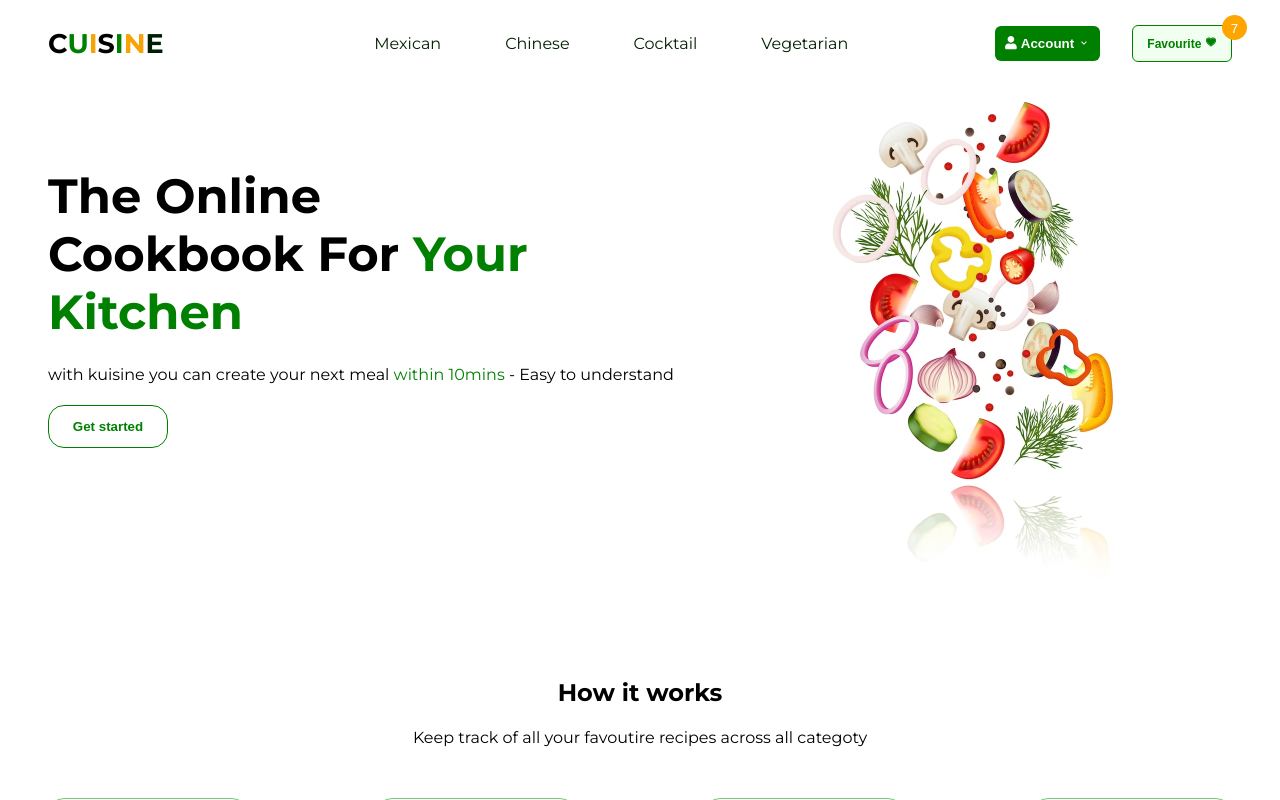
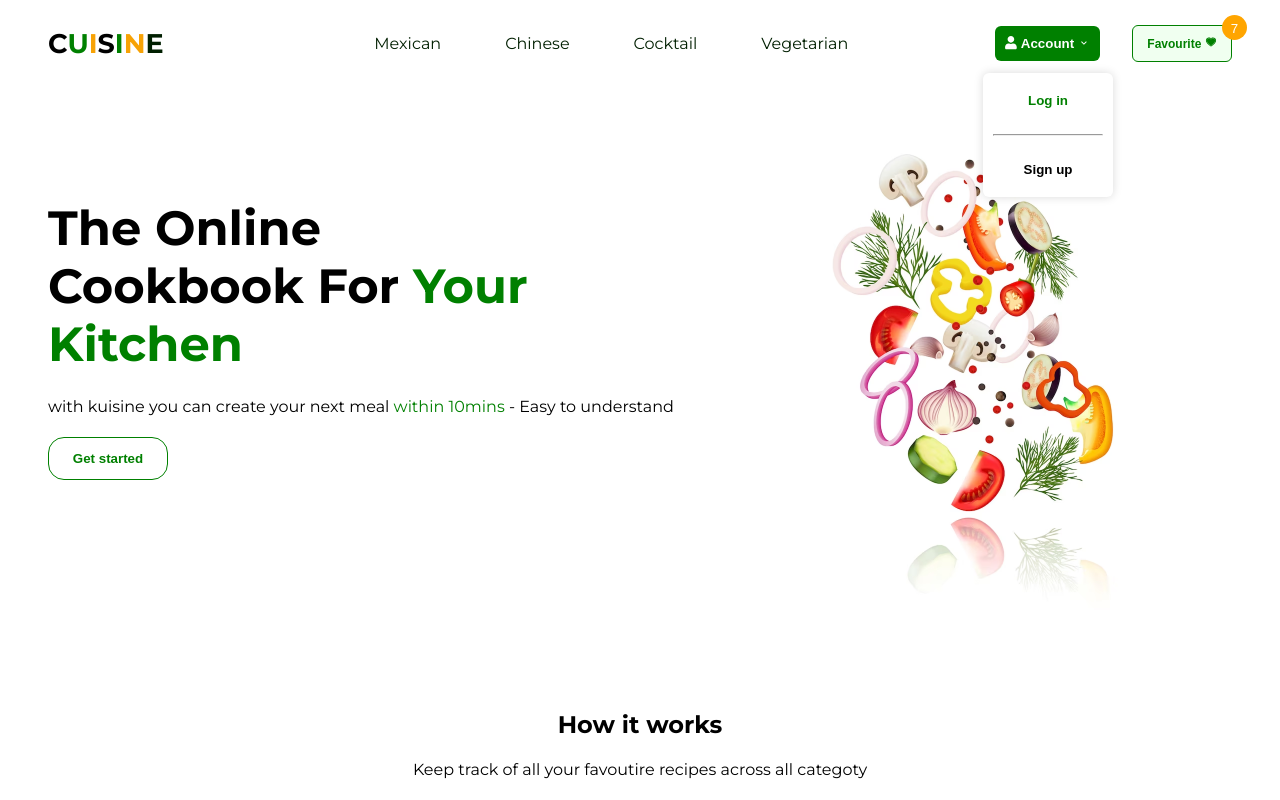
Before and after one commit to Victor-udenna/Food_cuisines, a React (Vite) app: page / in a window 1280 px wide. Both pictures are taken after a click on the button "Account". Shown: the top 800 px of the page. Built offline with nearby package versions, Linux system fonts and the light colour scheme; data requests are answered from the project's data file; a web font is replaced by a local one.

Commit message:
Edited layout

```diff
--- a/src/App.tsx
+++ b/src/App.tsx
@@ -4,7 +4,7 @@ import "./App.scss";
 
 import { Routes, Route, BrowserRouter } from "react-router-dom";
 
-import { Home } from "./Components/Template/Home";
+import { Home } from "./Components/Page/Home";
 import { Mexicanfood } from "./Components/Template/Mexicanfood";
 import { Chinesepage } from "./Components/Template/Chinesepage";
 import { Cocktailpage } from "./Components/Template/Cocktailpage";
--- a/src/Components/Molecule/Desktopnav.tsx
+++ b/src/Components/Molecule/Desktopnav.tsx
@@ -1,4 +1,4 @@
-import React from "react";
+import {useState} from "react";
 import { Navlist } from "../Atom/Navlist";
 import Logo from "../Atom/Logo";
 import { Link } from "react-router-dom";
@@ -6,7 +6,18 @@ import { Primarybutton } from "../Atom/Primarybutton";
 import { FaUser } from "react-icons/fa";
 import {BiChevronDown} from "react-icons/bi"
 
-export const DesktopNav = () => {
+ const Desktopnav = () => {
+
+const [isauthdropdown, setAuthdropdown] = useState(false);
+
+  const openAuthdropdown =()=>{
+    setAuthdropdown(!isauthdropdown);
+  }
+
+  const closeAuthdropdown =()=>{
+    setAuthdropdown(false);
+  }
+
   return (
     <nav className="desktop_nav">
       <div className="logo_container">
@@ -16,12 +27,20 @@ export const DesktopNav = () => {
       </div>
       <Navlist />
 <div className="desktop__nav__btn">
-<button className="login__btn"><FaUser/> Account <BiChevronDown/></button>
+<button className="acc__btn" onClick={openAuthdropdown}><FaUser/> Account <BiChevronDown/></button>
 <Link to="/Favouritepage">
           <Primarybutton />
         </Link>
-
+{isauthdropdown  && (
+  <div className="auth_dropdown">
+  <button className="login_btn">Log in</button>
+  <hr></hr>
+  <button className="signup_btn">Sign up</button>
+  </div>
+)}
 </div>
     </nav>
   );
 };
+
+export default Desktopnav
--- a/src/Components/Molecule/Mobilenav.tsx
+++ b/src/Components/Molecule/Mobilenav.tsx
@@ -48,7 +48,7 @@ export const MobileNav = () => {
       >
         <Navlist />
 <div className="mobile_nav__btn__container">
-<button className="login__btn"><FaUser/> Account <BiChevronDown/></button>
+<button className="acc__btn"><FaUser/> Account <BiChevronDown/></button>
         <Link to="/Favouritepage">
           <Primarybutton />
         </Link>
--- a/src/Components/Organism/Navbar.tsx
+++ b/src/Components/Organism/Navbar.tsx
@@ -1,12 +1,12 @@
 import React from "react";
-import { DesktopNav } from "../Molecule/Desktopnav";
+import Desktopnav  from "../Molecule/Desktopnav";
 import { MobileNav } from "../Molecule/Mobilenav";
 
 export const Navbar = () => {
   return (
     <nav className="nav_template">
       <MobileNav />
-      <DesktopNav />
+      <Desktopnav />
     </nav>
   );
 };
--- a/src/index.scss
+++ b/src/index.scss
@@ -137,7 +137,7 @@ a:-webkit-any-link {
 
 .Banner {
   text-align: center;
-  padding: 3rem 1rem;
+  padding: 5rem 1rem 3rem 1rem;
 
   .banner_header {
     font-size: 2rem;
@@ -428,7 +428,6 @@ input {
     padding: 10px;
     border: 2px solid grey;
     width: 100%;
-    // background-color: $accent_color;
     width: 100px;
   }
 }
@@ -622,9 +621,10 @@ input {
 display: flex;
 align-items: center;
 justify-content: space-between;
+position: relative;
 }
 
-.login__btn{
+.acc__btn{
   display: flex;
   flex-direction: row;
   align-items: center;
@@ -640,11 +640,43 @@ justify-content: space-between;
   cursor: pointer;
 }
 
+.auth_dropdown{
+display: flex;
+flex-direction: column;
+border-radius: 6px;
+gap: 16px;
+background-color: white;
+padding: 10px;
+position: absolute;
+top: 48px;
+margin-left: -12px;
+width: 130px;
+box-shadow: 0 0 10px 0 rgba(0,0,0,.15);
+
+button{
+  background-color: inherit;
+  border: none;
+  font-weight: bold;
+  padding: 10px;
+  cursor: pointer;
+  border-radius: 6px;
+}
+
+button:hover{
+background-color: honeydew;
+
+}
+
+.login_btn{
+  color: green;
+}
+}
+
 
 
 @media screen and (min-width: 900px) {
   .Banner {
-    padding: 5rem 3rem;
+    padding: 7rem 3rem 5rem 3rem;
   }
 
   .mobile_nav,
--- /dev/null
+++ b/src/styles/Authmodalstyle.scss
@@ -0,0 +1,3 @@
+*{
+    background-color: red;
+}
--- a/src/styles/home.scss
+++ b/src/styles/home.scss
@@ -84,7 +84,7 @@ $grey: rgb(232, 232, 232);
 .home_header{
     width: 100%;
     text-align: center;
-    padding: 4rem 1rem;
+    padding: 6rem 1rem 4rem 1rem;
 
     span{
         color: $accent_color;
@@ -257,7 +257,10 @@ cursor: pointer;
 
 
 @media screen and (min-width: 768px){
- .home_header, .category_container{
+ .home_header{
+ padding: 7rem 1rem 5rem 1rem;
+
+ }.category_container{
     padding: 5rem 1rem;
  }
 
@@ -275,7 +278,9 @@ cursor: pointer;
 
 
 @media screen and (min-width: 900px){
-.home_header, .category_container{
+.home_header{
+    padding: 7rem 3rem 5rem 3rem;
+} .category_container{
     padding: 5rem 3rem;
 }
 
```
Also changed, not shown: src/Components/Organism/AuthModal.tsx (added, +10 -0 lines), src/Components/Page/LoginPage.tsx (deleted, +0 -9 lines), src/Components/Page/SignupPage.tsx (deleted, +0 -9 lines), src/Components/Page/Home.tsx (renamed from src/Components/Template/Home.tsx).
